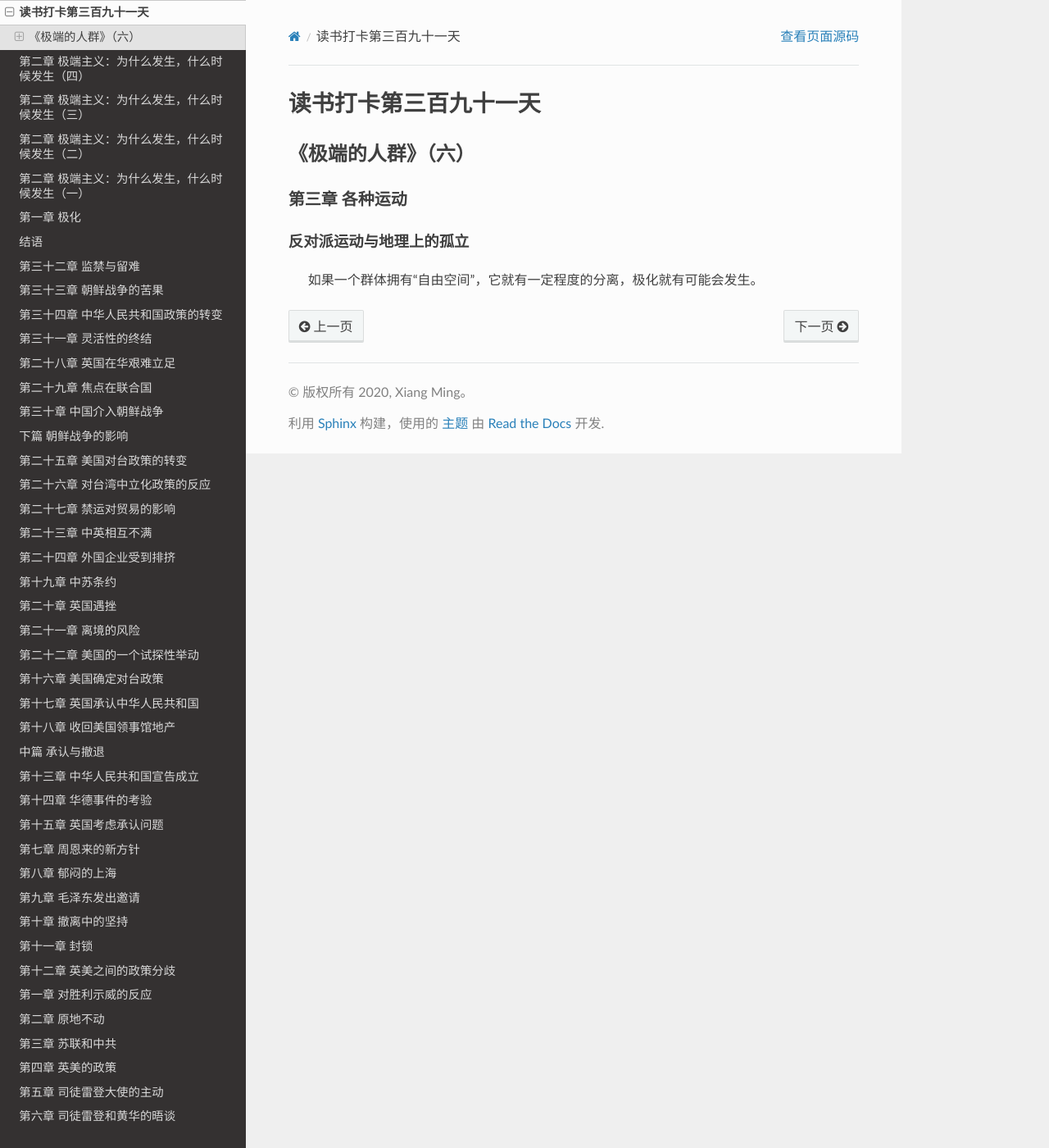
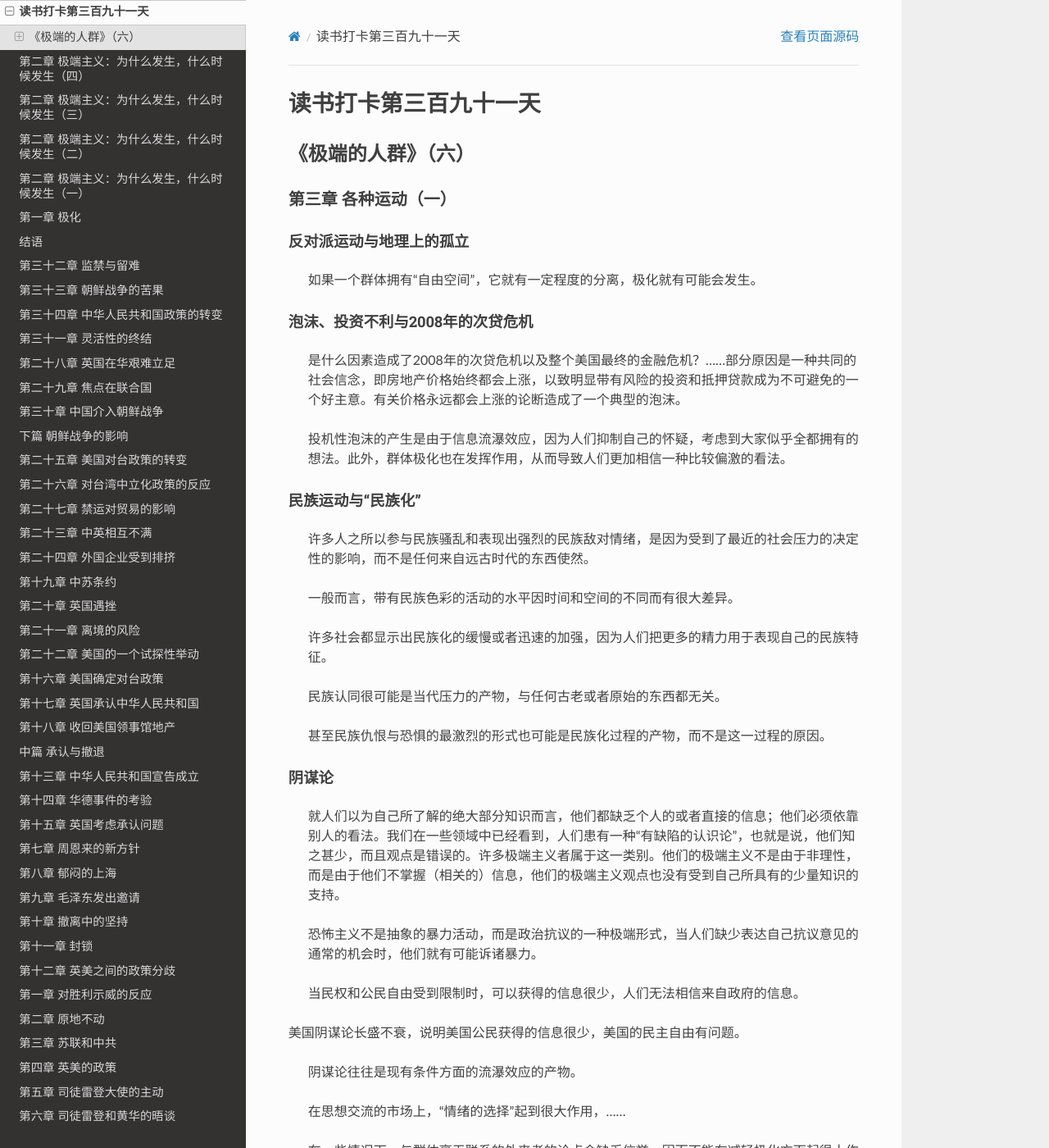
Before and after one commit to xiangming1975/reading, a Sphinx documentation site: the page built from source/2021-08-20.md, in a window 1280 px wide and 1400 px high. Shown: the whole window at 82% size. Built offline with Sphinx 7.4.7 and the Read the Docs theme 2.0.0, drawn with Linux system fonts in a browser that asks for light colours; some of the changed text lies outside the part shown.

```diff
--- a/source/2021-08-20.md
+++ b/source/2021-08-20.md
@@ -4,8 +4,42 @@
 《极端的人群》（六）
 ---
 
-### 第三章 各种运动
+### 第三章 各种运动（一）
 
 #### 反对派运动与地理上的孤立
 
 > 如果一个群体拥有“自由空间”，它就有一定程度的分离，极化就有可能会发生。
+
+#### 泡沫、投资不利与2008年的次贷危机
+
+> 是什么因素造成了2008年的次贷危机以及整个美国最终的金融危机？……部分原因是一种共同的社会信念，即房地产价格始终都会上涨，以致明显带有风险的投资和抵押贷款成为不可避免的一个好主意。有关价格永远都会上涨的论断造成了一个典型的泡沫。
+
+> 投机性泡沫的产生是由于信息流瀑效应，因为人们抑制自己的怀疑，考虑到大家似乎全都拥有的想法。此外，群体极化也在发挥作用，从而导致人们更加相信一种比较偏激的看法。
+
+#### 民族运动与“民族化”
+
+> 许多人之所以参与民族骚乱和表现出强烈的民族敌对情绪，是因为受到了最近的社会压力的决定性的影响，而不是任何来自远古时代的东西使然。
+
+> 一般而言，带有民族色彩的活动的水平因时间和空间的不同而有很大差异。
+
+> 许多社会都显示出民族化的缓慢或者迅速的加强，因为人们把更多的精力用于表现自己的民族特征。
+
+> 民族认同很可能是当代压力的产物，与任何古老或者原始的东西都无关。
+
+> 甚至民族仇恨与恐惧的最激烈的形式也可能是民族化过程的产物，而不是这一过程的原因。
+
+#### 阴谋论
+
+> 就人们以为自己所了解的绝大部分知识而言，他们都缺乏个人的或者直接的信息；他们必须依靠别人的看法。我们在一些领域中已经看到，人们患有一种“有缺陷的认识论”，也就是说，他们知之甚少，而且观点是错误的。许多极端主义者属于这一类别。他们的极端主义不是由于非理性，而是由于他们不掌握（相关的）信息，他们的极端主义观点也没有受到自己所具有的少量知识的支持。
+
+> 恐怖主义不是抽象的暴力活动，而是政治抗议的一种极端形式，当人们缺少表达自己抗议意见的通常的机会时，他们就有可能诉诸暴力。
+
+> 当民权和公民自由受到限制时，可以获得的信息很少，人们无法相信来自政府的信息。
+
+美国阴谋论长盛不衰，说明美国公民获得的信息很少，美国的民主自由有问题。
+
+> 阴谋论往往是现有条件方面的流瀑效应的产物。
+
+> 在思想交流的市场上，“情绪的选择”起到很大作用，……
+
+> 在一些情况下，与群体毫无联系的外来者的论点会缺乏信誉，因而不能在减轻极化方面起很大作用。
```
Also changed, not shown: source/2021-08-21.md (added, +37 -0 lines), source/2021-08-22.md (added, +54 -0 lines), source/2021-08-23.md (added, +13 -0 lines).
